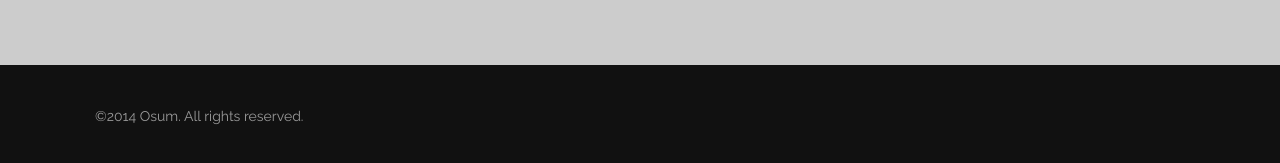
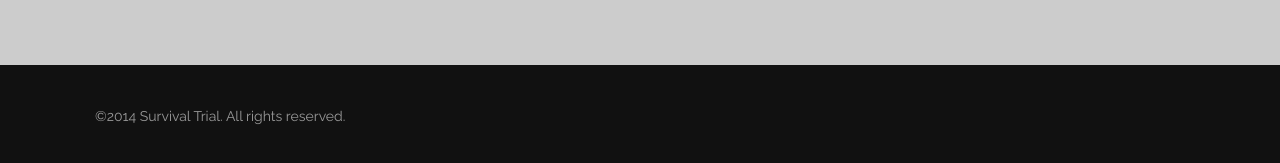
Before and after one commit to sodakscreens/sttestsite, a Jekyll site: the page built from index.html, in a window 1280 px wide and 900 px high, scrolled down 10630 px. Shown: the part 732-895 px from the top of the window. Built offline with Jekyll 4.4.1, drawn with Linux system fonts in a browser that asks for light colours.

Commit message:
update config

```diff
--- a/_config.yml
+++ b/_config.yml
@@ -1,14 +1,14 @@
 # Site settings
-title: Osum
-email: your-email@domain.com
+title: Survival Trial
+email: info@survivaltrial.com
 description: > # this means to ignore newlines until "baseurl:"
   Write an awesome description for your new site here. You can edit this
   line in _config.yml. It will appear in your document head meta (for
   Google search results) and in your feed.xml site description.
 baseurl: "" # the subpath of your site, e.g. /blog/
-# url: "http://yourdomain.com" # the base hostname & protocol for your site
-twitter_username: jekyllrb
-github_username:  jekyll
+# url: "sodakscreens.github.io/sttestsite" # the base hostname & protocol for your site
+twitter_username: survivaltrial
+github_username:
 
 # Build settings
 markdown: kramdown
```
